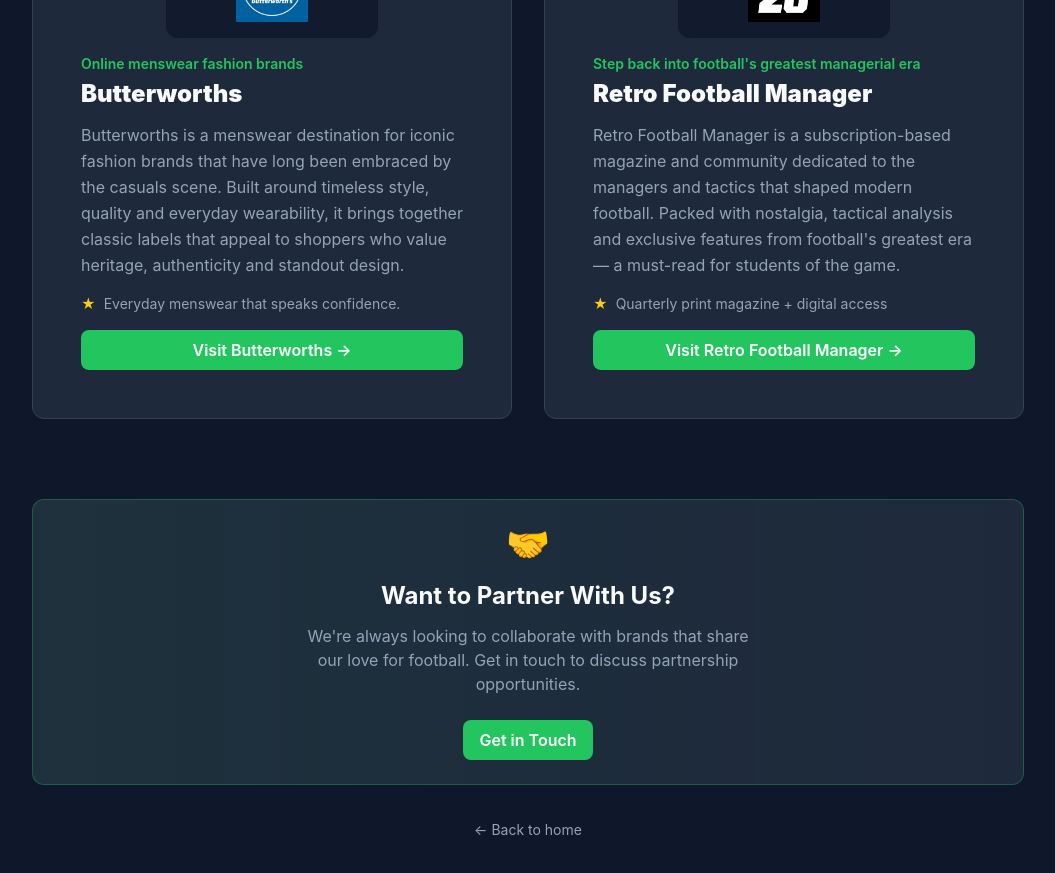
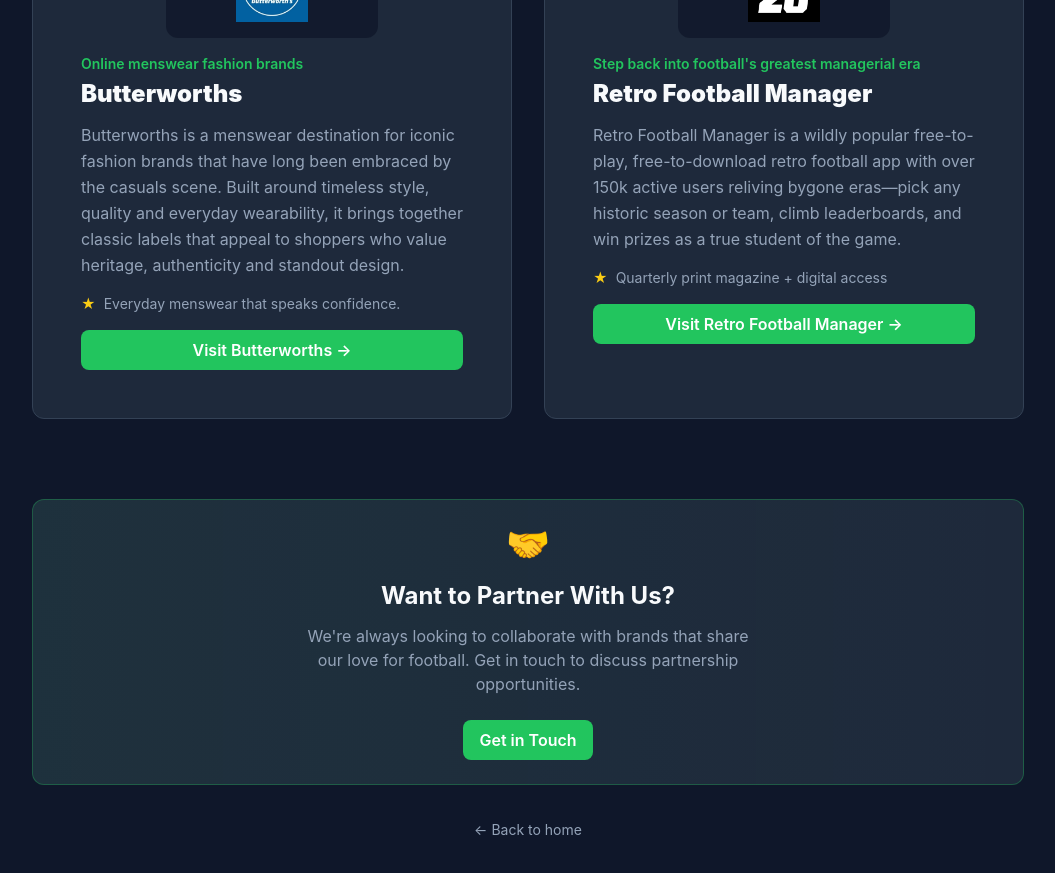
Before and after one commit to claytonbwebb-lab/world-cup-predictor, a Next.js app: page /partners in a window 1280 px wide. Shown: the part 1900-2773 px from the top of the page, without its empty margins (112-1167 px from the left). Built offline with nearby package versions, Linux system fonts and the light colour scheme.

Commit message:
copy: Retro Football Manager description updated to new app-focused copy

```diff
--- a/src/app/partners/page.tsx
+++ b/src/app/partners/page.tsx
@@ -66,7 +66,7 @@
     url: '/retrofm',
     alt: 'Retro Football Manager',
     tagline: 'Step back into football\'s greatest managerial era',
-    description: 'Retro Football Manager is a subscription-based magazine and community dedicated to the managers and tactics that shaped modern football. Packed with nostalgia, tactical analysis and exclusive features from football\'s greatest era — a must-read for students of the game.',
+    description: "Retro Football Manager is a wildly popular free-to-play, free-to-download retro football app with over 150k active users reliving bygone eras—pick any historic season or team, climb leaderboards, and win prizes as a true student of the game.",
     stats: 'Quarterly print magazine + digital access',
     bgImage: '/images/partners/retro-football-manager-partner-bg.jpg',
     bgAlt: 'Retro Football Manager — football management magazine and retro tactics',
```
